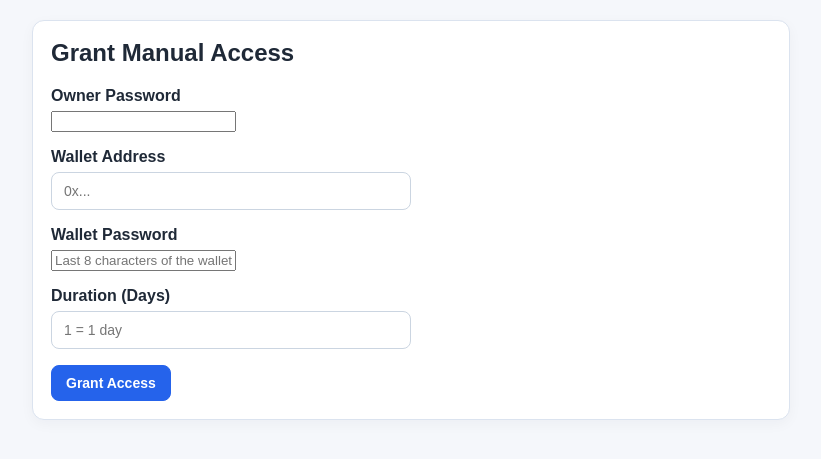
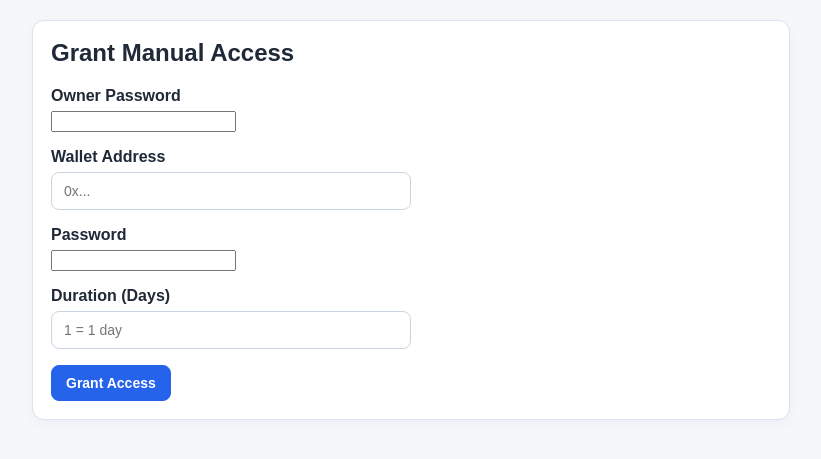
Before and after one commit to eedarozal-oss/chicken-breeder-tool, a Flask app: page /owner/grant-access in a window 1280 px wide. Shown: the part 74-533 px from the top of the page, without its empty margins (229-1050 px from the left). Run offline with Flask 3, Linux system fonts and the light colour scheme.

Commit message:
Add files via upload
minor label correction

```diff
--- a/chicken-breeder-tool-deploy/templates/admin_whitelist.html
+++ b/chicken-breeder-tool-deploy/templates/admin_whitelist.html
@@ -55,13 +55,12 @@
                     </div>
 
                     <div>
-                        <label for="wallet_password"><strong>Wallet Password</strong></label>
+                        <label for="wallet_password"><strong>Password</strong></label>
                         <input
                             type="password"
                             id="wallet_password"
                             name="wallet_password"
                             value="{{ wallet_password or '' }}"
-                            placeholder="Last 8 characters of the wallet"
                             autocomplete="off"
                             required
                         >
```
